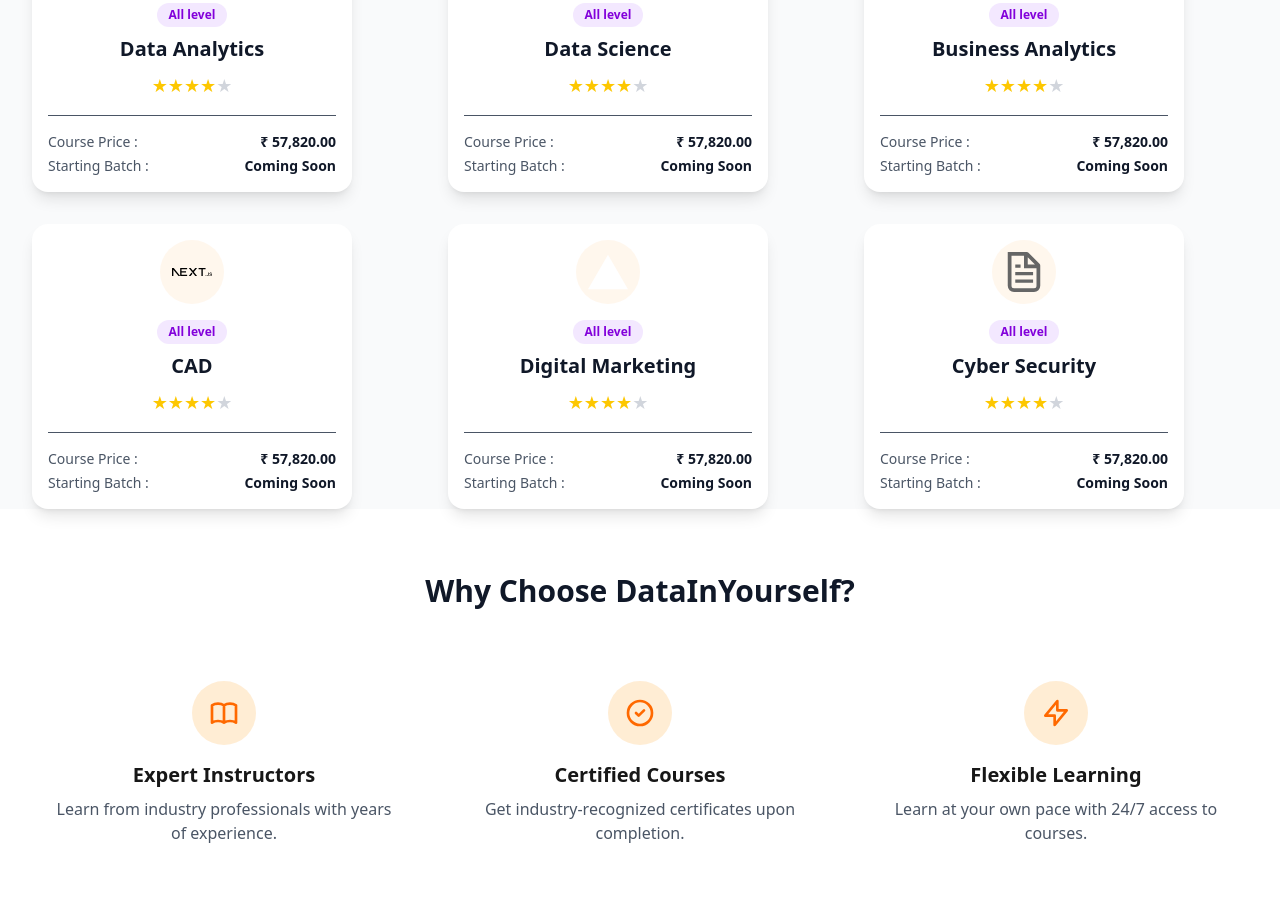
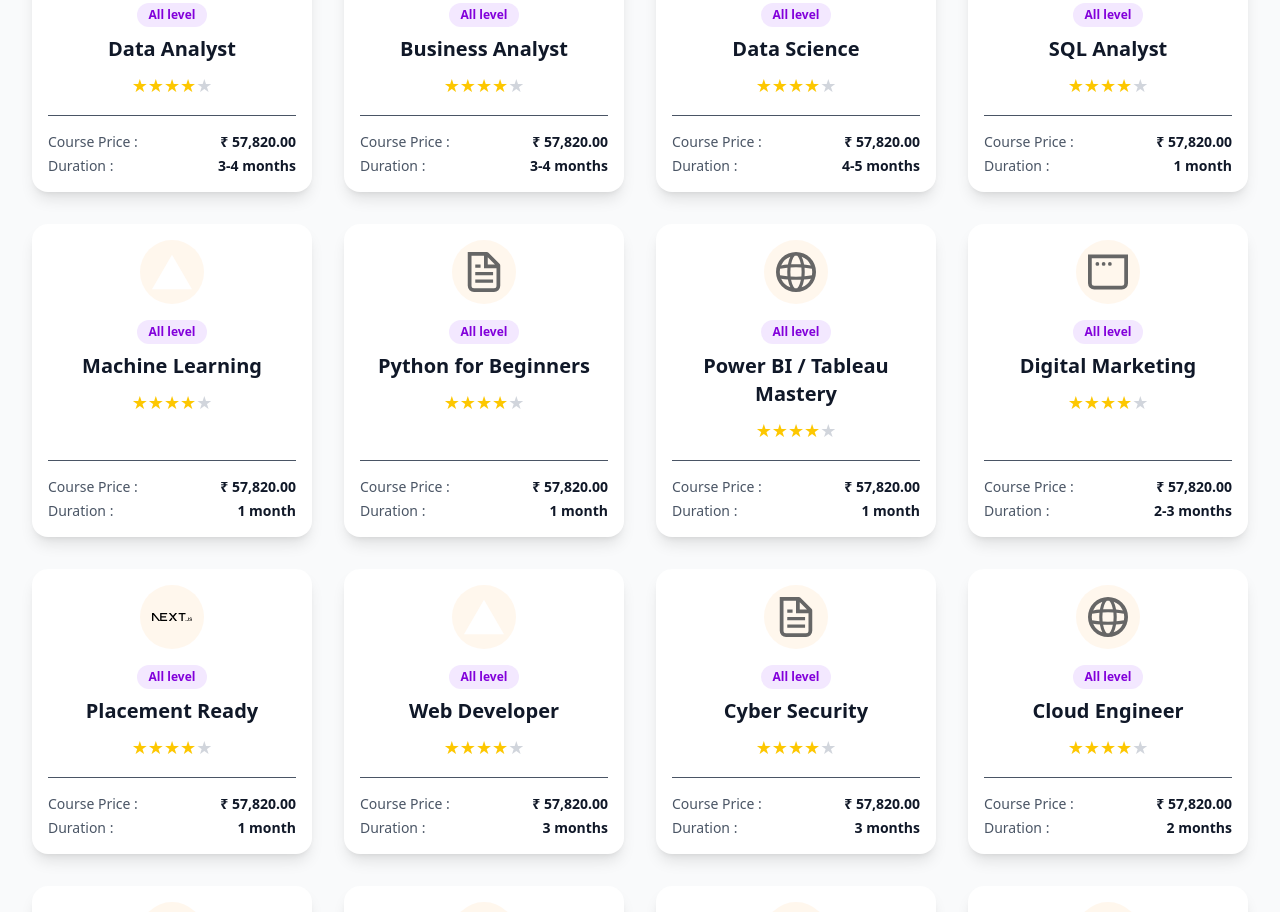
Before and after one commit to nilimaSahu22/DataInYourself, a Next.js app: page / in a window 1280 px wide. Shown: the part 700-1612 px from the top of the page. Built offline with nearby package versions, Linux system fonts and the light colour scheme.

Commit message:
(feat PlacementCourseCard.tsx):added more courses in placement section

```diff
--- a/app/components/PlacementCourseCard.tsx
+++ b/app/components/PlacementCourseCard.tsx
@@ -6,6 +6,7 @@ interface PlacementCourseCardProps {
   title: string;
   price: string;
   batch: string;
+  duration: string;
   badge?: string;
   rating?: number; // out of 5
 }
@@ -19,6 +20,7 @@ export const PlacementCourseCard: React.FC<PlacementCourseCardProps> = ({
   title,
   price,
   batch,
+  duration,
   badge = defaultBadge,
   rating = defaultRating,
 }) => {
@@ -43,8 +45,8 @@ export const PlacementCourseCard: React.FC<PlacementCourseCardProps> = ({
         <span className="font-semibold text-gray-900">{price}</span>
       </div>
       <div className="flex justify-between w-full text-sm text-gray-600 mt-1">
-        <span>Starting Batch :</span>
-        <span className="font-semibold text-gray-900">{batch}</span>
+        <span>Duration :</span>
+        <span className="font-semibold text-gray-900">{duration}</span>
       </div>
     </div>
   );
--- a/app/page.tsx
+++ b/app/page.tsx
@@ -43,41 +43,86 @@ export default function Home() {
       <section className="py-0 px-4 sm:px-6 lg:px-8">
         <div className="max-w-7xl mx-auto">
           <h2 className="text-3xl font-bold text-center text-gray-900 mb-12">Placement Courses</h2>
-          <div className="grid grid-cols-1 sm:grid-cols-2 md:grid-cols-3 gap-8">
+          <div className="grid grid-cols-1 sm:grid-cols-2 md:grid-cols-3 lg:grid-cols-4 gap-8">
             <PlacementCourseCard
               iconSrc="/file.svg"
-              iconAlt="Data Analytics"
-              title="Data Analytics"
+              iconAlt="Data Analyst"
+              title="Data Analyst"
               price="₹ 57,820.00"
               batch="Coming Soon"
+              duration="3-4 months"
             />
             <PlacementCourseCard
               iconSrc="/globe.svg"
+              iconAlt="Business Analyst"
+              title="Business Analyst"
+              price="₹ 57,820.00"
+              batch="Coming Soon"
+              duration="3-4 months"
+            />
+            <PlacementCourseCard
+              iconSrc="/window.svg"
               iconAlt="Data Science"
               title="Data Science"
               price="₹ 57,820.00"
               batch="Coming Soon"
+              duration="4-5 months"
+            />
+            <PlacementCourseCard
+              iconSrc="/next.svg"
+              iconAlt="SQL Analyst"
+              title="SQL Analyst"
+              price="₹ 57,820.00"
+              batch="Coming Soon"
+              duration="1 month"
+            />
+            <PlacementCourseCard
+              iconSrc="/vercel.svg"
+              iconAlt="Machine Learning"
+              title="Machine Learning"
+              price="₹ 57,820.00"
+              batch="Coming Soon"
+              duration="1 month"
+            />
+            <PlacementCourseCard
+              iconSrc="/file.svg"
+              iconAlt="Python for Beginners"
+              title="Python for Beginners"
+              price="₹ 57,820.00"
+              batch="Coming Soon"
+              duration="1 month"
+            />
+            <PlacementCourseCard
+              iconSrc="/globe.svg"
+              iconAlt="Power BI / Tableau Mastery"
+              title="Power BI / Tableau Mastery"
+              price="₹ 57,820.00"
+              batch="Coming Soon"
+              duration="1 month"
             />
             <PlacementCourseCard
               iconSrc="/window.svg"
-              iconAlt="Business Analytics"
-              title="Business Analytics"
-              price="₹ 57,820.00"
-              batch="Coming Soon"
-            />
-            <PlacementCourseCard
-              iconSrc="/next.svg"
-              iconAlt="CAD"
-              title="CAD"
-              price="₹ 57,820.00"
-              batch="Coming Soon"
-            />
-            <PlacementCourseCard
-              iconSrc="/vercel.svg"
               iconAlt="Digital Marketing"
               title="Digital Marketing"
               price="₹ 57,820.00"
               batch="Coming Soon"
+              duration="2-3 months"
+            />
+            <PlacementCourseCard
+              iconSrc="/next.svg"
+              iconAlt="Placement Ready"
+              title="Placement Ready"
+              price="₹ 57,820.00"
+              batch="Coming Soon"
+              duration="1 month"
+            />
+            <PlacementCourseCard
+              iconSrc="/vercel.svg"
+              iconAlt="Web Developer"
+              title="Web Developer"
+              price="₹ 57,820.00"
+              batch="Coming Soon"
+              duration="3 months"
             />
             <PlacementCourseCard
               iconSrc="/file.svg"
@@ -85,6 +130,63 @@ export default function Home() {
               title="Cyber Security"
               price="₹ 57,820.00"
               batch="Coming Soon"
+              duration="3 months"
+            />
+            <PlacementCourseCard
+              iconSrc="/globe.svg"
+              iconAlt="Cloud Engineer"
+              title="Cloud Engineer"
+              price="₹ 57,820.00"
+              batch="Coming Soon"
+              duration="2 months"
+            />
+            <PlacementCourseCard
+              iconSrc="/window.svg"
+              iconAlt="Prompt Engineer"
+              title="Prompt Engineer"
+              price="₹ 57,820.00"
+              batch="Coming Soon"
+              duration="3 months"
+            />
+            <PlacementCourseCard
+              iconSrc="/next.svg"
+              iconAlt="Product Management"
+              title="Product Management"
+              price="₹ 57,820.00"
+              batch="Coming Soon"
+              duration="3 months"
+            />
+            <PlacementCourseCard
+              iconSrc="/vercel.svg"
+              iconAlt="Finance Analyst"
+              title="Finance Analyst"
+              price="₹ 57,820.00"
+              batch="Coming Soon"
+              duration="3 months"
+            />
+            <PlacementCourseCard
+              iconSrc="/file.svg"
+              iconAlt="AutoCAD AutoDesk"
+              title="AutoCAD AutoDesk"
+              price="₹ 57,820.00"
+              batch="Coming Soon"
+              duration="1-2 months"
+            />
+            <PlacementCourseCard
+              iconSrc="/globe.svg"
+              iconAlt="Autodesk Revit"
+              title="Autodesk Revit"
+              price="₹ 57,820.00"
+              batch="Coming Soon"
+              duration="1-2 months"
+            />
+            <PlacementCourseCard
+              iconSrc="/window.svg"
+              iconAlt="STAAD Pro"
+              title="STAAD Pro"
+              price="₹ 57,820.00"
+              batch="Coming Soon"
+              duration="1-2 months"
             />
           </div>
         </div>
```
